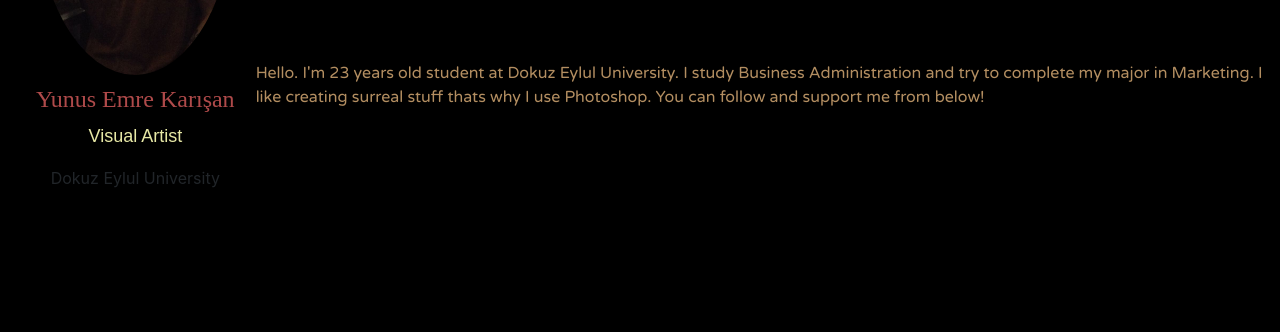
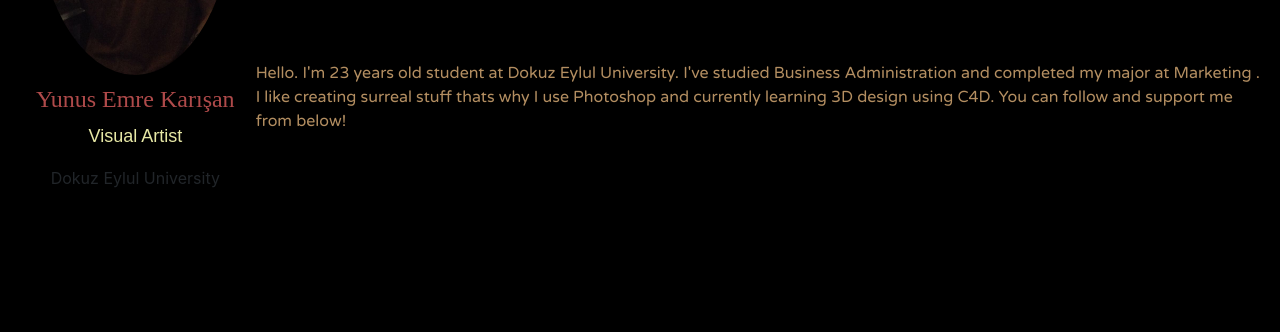
Before and after one commit to yekistan/yekistan.github.io, a website: page index.html in a window 1280 px wide. Shown: the part 357-689 px from the top of the page. Drawn offline with nearby package versions, Linux system fonts and the light colour scheme; a web font is replaced by a local one.

Commit message:
Update index.html

```diff
--- a/index.html
+++ b/index.html
@@ -169,8 +169,8 @@ img {
               </div>
               <div class="container-fluid">
                   <p id="p1">
-                    Hello. I'm 23 years old student at Dokuz Eylul University. I study Business Administration and try to
-                    complete my major in Marketing. I like creating surreal stuff thats why I use Photoshop. You can
+                    Hello. I'm 23 years old student at Dokuz Eylul University. I've studied Business Administration and completed my major at Marketing
+                   . I like creating surreal stuff thats why I use Photoshop and currently learning 3D design using C4D. You can
                     follow and support me from below!
                   </p>
 
```
